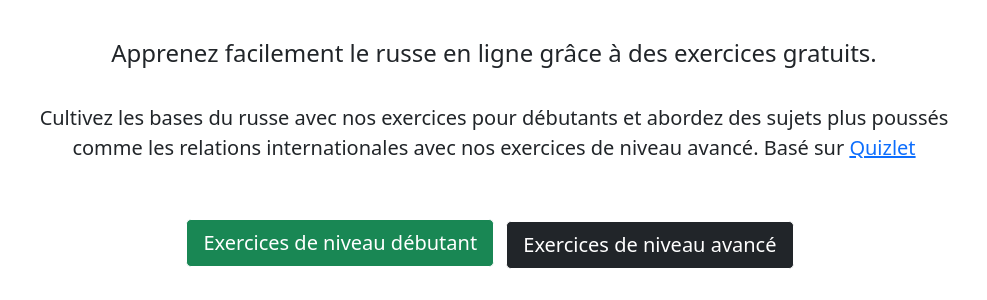
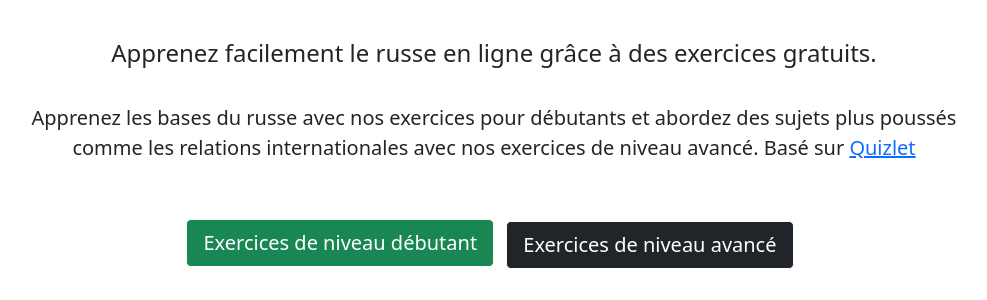
Before and after one commit to kekea1/store-analyser, a Flask app: page / in a window 1280 px wide. Shown: the part 207-507 px from the top of the page, without its empty margins (146-1133 px from the left). Run offline with Flask 2, Linux system fonts and the light colour scheme.

Commit message:
Update home.html

```diff
--- a/templates/home.html
+++ b/templates/home.html
@@ -23,9 +23,9 @@ Apprendre facilement et gratuitement du vocabulaire russe de niveau débutant à
         <br>
 
     <h4 class="lh-base">Apprenez facilement le russe en ligne grâce à des exercices gratuits.</h3><br>
-     <h4 class="lead lh-base"> Cultivez les bases du russe avec nos exercices pour débutants et abordez des sujets plus poussés <br> comme les relations internationales avec nos exercices de niveau avancé.
+     <h5 class="lead lh-base"> Apprenez les bases du russe avec nos exercices pour débutants et abordez des sujets plus poussés <br> comme les relations internationales avec nos exercices de niveau avancé.
         Basé sur <a href="https://www.quizlet.com">Quizlet</a>
-    </h4>
+    </h5>
     <br><br>
      <a href="/general/" class="btn btn-lg btn-success lead border-white bg-blue me-2 mb-1" role="button"> Exercices de niveau débutant </a>
       <a href="/precis/" class="btn btn-lg btn-dark lead border-white bg-blue me-2" role="button"> Exercices de niveau avancé </a>
```
